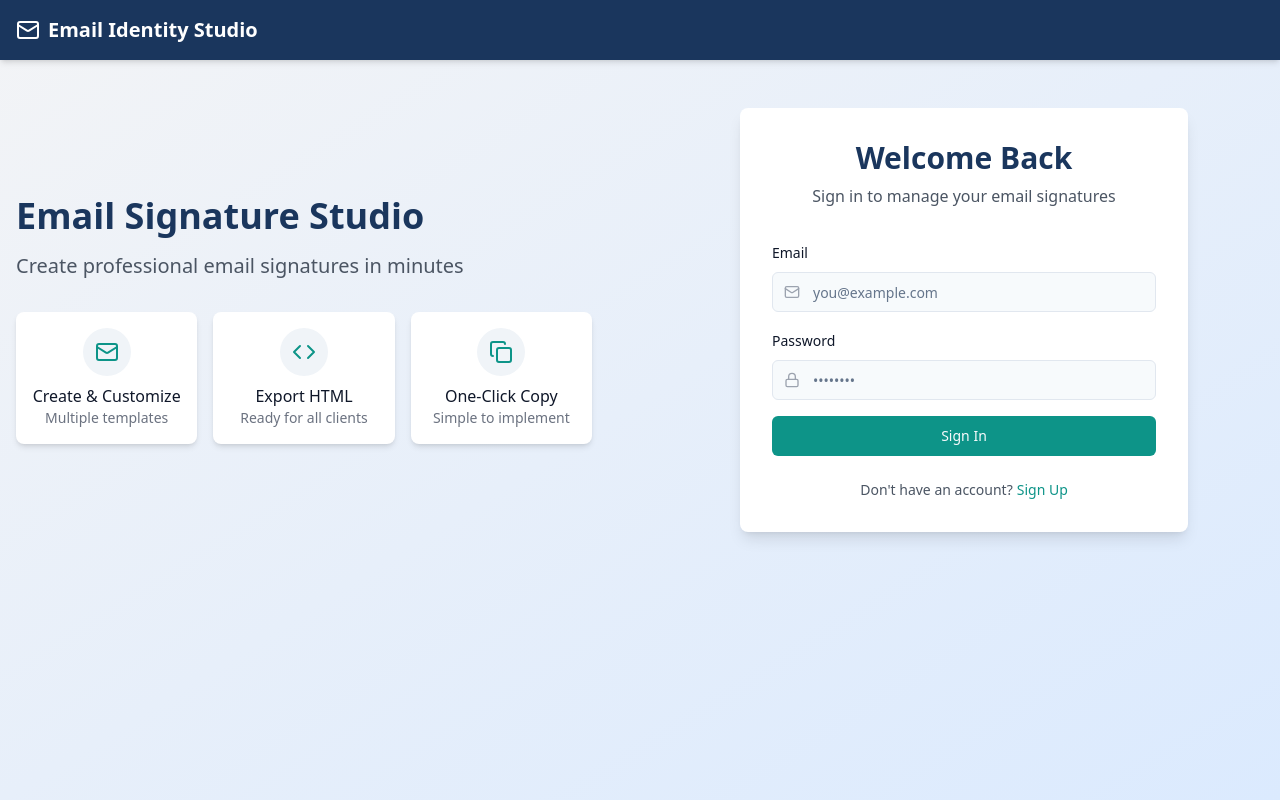
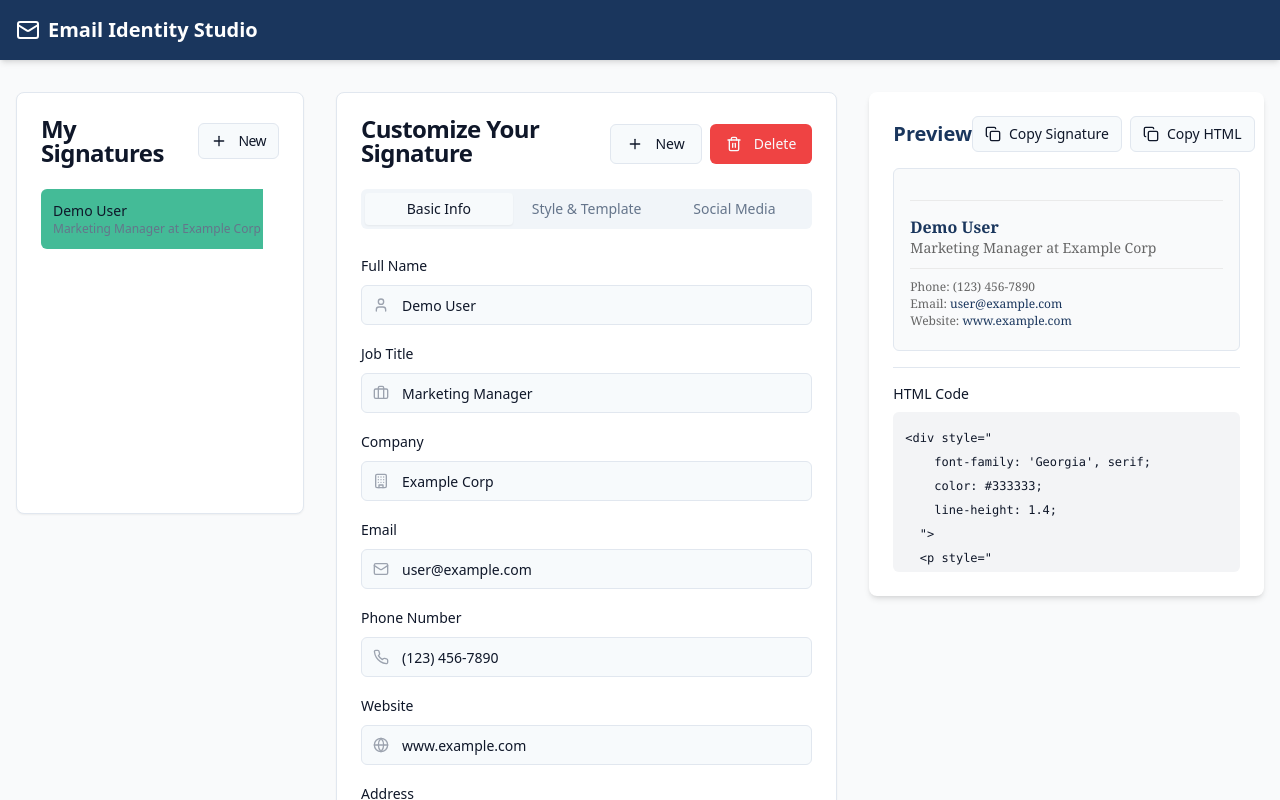
Before and after one commit to Baban-Dhawan/email-identity-studio, a React (Vite) app: page / in a window 1280 px wide. Shown: the top 800 px of the page. Built offline with nearby package versions, Linux system fonts and the light colour scheme.

Commit message:
Remove authentication features
Remove login and signup functionality from the application.

```diff
--- a/src/components/Header.tsx
+++ b/src/components/Header.tsx
@@ -1,11 +1,7 @@
 
-import { Button } from "@/components/ui/button";
-import { useAuth } from "@/context/AuthContext";
 import { Mail } from "lucide-react";
 
 const Header = () => {
-  const { isAuthenticated, user, logout } = useAuth();
-
   return (
     <header className="bg-brand-navy text-white shadow-md">
       <div className="container mx-auto px-4 py-4 flex justify-between items-center">
@@ -13,15 +9,6 @@ const Header = () => {
           <Mail className="h-6 w-6" />
           <h1 className="text-xl font-bold">Email Identity Studio</h1>
         </div>
-
-        {isAuthenticated ? (
-          <div className="flex items-center gap-4">
-            <span className="hidden md:inline-block">Welcome, {user?.name}!</span>
-            <Button variant="outline" onClick={logout} className="text-white border-white hover:bg-white hover:text-brand-navy">
-              Sign Out
-            </Button>
-          </div>
-        ) : null}
       </div>
     </header>
   );
--- a/src/context/AuthContext.tsx
+++ b/src/context/AuthContext.tsx
@@ -1,113 +1,28 @@
 
-import { createContext, useContext, useState, useEffect, ReactNode } from 'react';
-import { useToast } from '@/hooks/use-toast';
+import { createContext, useContext, ReactNode } from 'react';
 import { User } from '@/types';
 
 type AuthContextType = {
-  user: User | null;
+  user: User;
   isAuthenticated: boolean;
   isLoading: boolean;
-  login: (email: string, password: string) => Promise<void>;
-  signup: (email: string, password: string, name: string) => Promise<void>;
-  logout: () => void;
+};
+
+// Create a default user that's always logged in
+const defaultUser: User = {
+  id: "default-user-id",
+  email: "user@example.com",
+  name: "Demo User"
 };
 
 const AuthContext = createContext<AuthContextType | undefined>(undefined);
 
 export const AuthProvider = ({ children }: { children: ReactNode }) => {
-  const [user, setUser] = useState<User | null>(null);
-  const [isLoading, setIsLoading] = useState(true);
-  const { toast } = useToast();
-
-  // Check for existing user session in localStorage on initial load
-  useEffect(() => {
-    const storedUser = localStorage.getItem('user');
-    if (storedUser) {
-      setUser(JSON.parse(storedUser));
-    }
-    setIsLoading(false);
-  }, []);
-
-  const login = async (email: string, password: string) => {
-    try {
-      setIsLoading(true);
-      // In a real app, you would call an API endpoint for authentication
-      // For now, we'll simulate a successful login for any email/password
-      const mockUser: User = {
-        id: Math.random().toString(36).substring(2, 9),
-        email,
-        name: email.split('@')[0],
-      };
-
-      // Simulate API delay
-      await new Promise(resolve => setTimeout(resolve, 1000));
-
-      setUser(mockUser);
-      localStorage.setItem('user', JSON.stringify(mockUser));
-
-      toast({
-        title: "Login successful",
-        description: "Welcome back!",
-      });
-    } catch (error) {
-      toast({
-        title: "Login failed",
-        description: "Invalid email or password",
-        variant: "destructive",
-      });
-      throw error;
-    } finally {
-      setIsLoading(false);
-    }
-  };
-
-  const signup = async (email: string, password: string, name: string) => {
-    try {
-      setIsLoading(true);
-      // In a real app, you would call an API endpoint for user registration
-      const mockUser: User = {
-        id: Math.random().toString(36).substring(2, 9),
-        email,
-        name,
-      };
-
-      // Simulate API delay
-      await new Promise(resolve => setTimeout(resolve, 1000));
-
-      setUser(mockUser);
-      localStorage.setItem('user', JSON.stringify(mockUser));
-
-      toast({
-        title: "Account created",
-        description: "Welcome to Email Identity Studio!",
-      });
-    } catch (error) {
-      toast({
-        title: "Signup failed",
-        description: "Could not create your account",
-        variant: "destructive",
-      });
-      throw error;
-    } finally {
-      setIsLoading(false);
-    }
-  };
-
-  const logout = () => {
-    setUser(null);
-    localStorage.removeItem('user');
-    toast({
-      title: "Logged out successfully",
-    });
-  };
-
+  // Always authenticated, never loading
   const value: AuthContextType = {
-    user,
-    isAuthenticated: !!user,
-    isLoading,
-    login,
-    signup,
-    logout,
+    user: defaultUser,
+    isAuthenticated: true,
+    isLoading: false,
   };
 
   return <AuthContext.Provider value={value}>{children}</AuthContext.Provider>;
--- a/src/context/SignatureContext.tsx
+++ b/src/context/SignatureContext.tsx
@@ -1,4 +1,3 @@
-
 import { createContext, useContext, useState, useEffect, ReactNode } from 'react';
 import { useToast } from '@/hooks/use-toast';
 import { SignatureData, defaultSignatureData } from '@/types';
@@ -23,7 +22,7 @@ export const SignatureProvider = ({ children }: { children: ReactNode }) => {
   const { user } = useAuth();
   const { toast } = useToast();
 
-  // Load signatures from localStorage when user changes
+  // Load signatures from localStorage when component mounts
   useEffect(() => {
     if (user) {
       const storedSignatures = localStorage.getItem(`signatures_${user.id}`);
@@ -58,10 +57,6 @@ export const SignatureProvider = ({ children }: { children: ReactNode }) => {
         setSignatures([newSignature]);
         localStorage.setItem(`signatures_${user.id}`, JSON.stringify([newSignature]));
       }
-    } else {
-      // Reset when user logs out
-      setSignatures([]);
-      setCurrentSignature({...defaultSignatureData});
     }
     setIsLoading(false);
   }, [user]);
--- a/src/pages/Index.tsx
+++ b/src/pages/Index.tsx
@@ -1,73 +1,9 @@
 
-import { useAuth } from "@/context/AuthContext";
-import AuthForm from "@/components/AuthForm";
+import Header from "@/components/Header";
 import Dashboard from "@/components/Dashboard";
-import Header from "@/components/Header";
-import { Mail, Code, Copy } from "lucide-react";
 
 const Index = () => {
-  const { isAuthenticated, isLoading } = useAuth();
-
-  // Show loading state while we check authentication
-  if (isLoading) {
-    return (
-      <div className="min-h-screen flex items-center justify-center">
-        <div className="animate-spin rounded-full h-12 w-12 border-t-2 border-b-2 border-brand-navy"></div>
-      </div>
-    );
-  }
-
-  // If not authenticated, show auth form
-  if (!isAuthenticated) {
-    return (
-      <div className="min-h-screen bg-gradient-to-br from-gray-100 to-blue-100">
-        <Header />
-
-        <div className="container mx-auto px-4 py-12">
-          <div className="grid grid-cols-1 lg:grid-cols-2 gap-12 items-center">
-            <div className="flex flex-col items-start space-y-8">
-              <div className="space-y-4 max-w-md">
-                <h1 className="text-4xl font-bold text-brand-navy">Email Signature Studio</h1>
-                <p className="text-xl text-gray-600">Create professional email signatures in minutes</p>
-              </div>
-
-              <div className="grid grid-cols-1 md:grid-cols-3 gap-4 w-full max-w-xl">
-                <div className="flex flex-col items-center text-center p-4 bg-white rounded-lg shadow-md">
-                  <div className="h-12 w-12 flex items-center justify-center rounded-full bg-brand-light mb-2">
-                    <Mail className="h-6 w-6 text-brand-teal" />
-                  </div>
-                  <h3 className="font-medium">Create & Customize</h3>
-                  <p className="text-sm text-gray-500">Multiple templates</p>
-                </div>
-
-                <div className="flex flex-col items-center text-center p-4 bg-white rounded-lg shadow-md">
-                  <div className="h-12 w-12 flex items-center justify-center rounded-full bg-brand-light mb-2">
-                    <Code className="h-6 w-6 text-brand-teal" />
-                  </div>
-                  <h3 className="font-medium">Export HTML</h3>
-                  <p className="text-sm text-gray-500">Ready for all clients</p>
-                </div>
-
-                <div className="flex flex-col items-center text-center p-4 bg-white rounded-lg shadow-md">
-                  <div className="h-12 w-12 flex items-center justify-center rounded-full bg-brand-light mb-2">
-                    <Copy className="h-6 w-6 text-brand-teal" />
-                  </div>
-                  <h3 className="font-medium">One-Click Copy</h3>
-                  <p className="text-sm text-gray-500">Simple to implement</p>
-                </div>
-              </div>
-            </div>
-
-            <div>
-              <AuthForm />
-            </div>
-          </div>
-        </div>
-      </div>
-    );
-  }
-
-  // If authenticated, show dashboard
+  // Always show the dashboard, no authentication check needed
   return (
     <div className="min-h-screen bg-gray-50">
       <Header />
```
